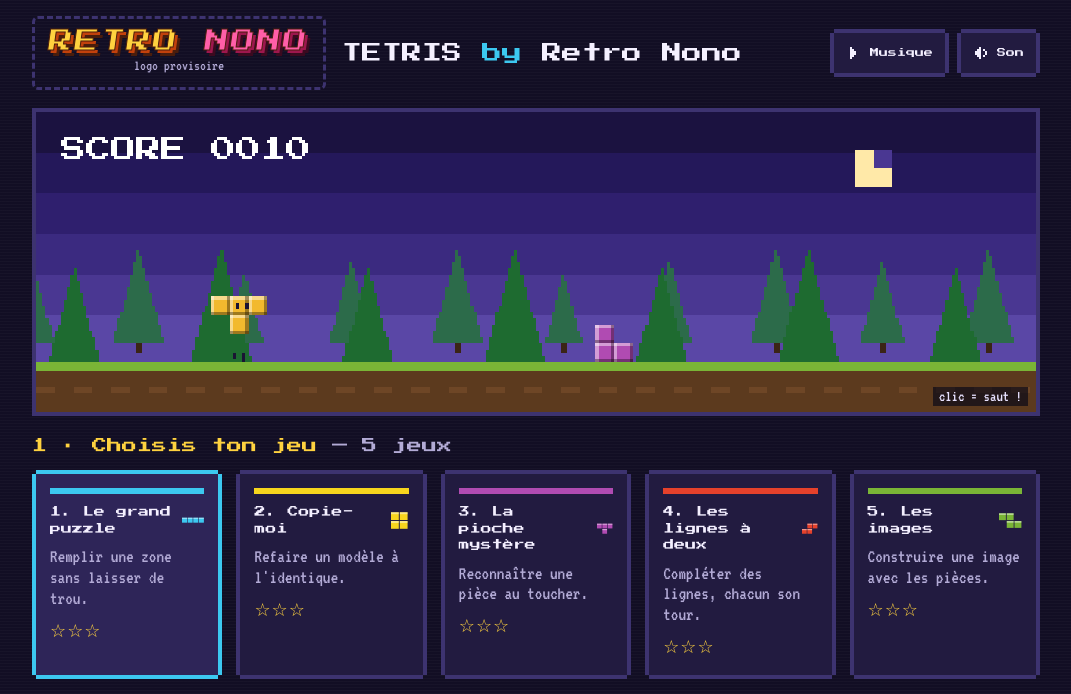
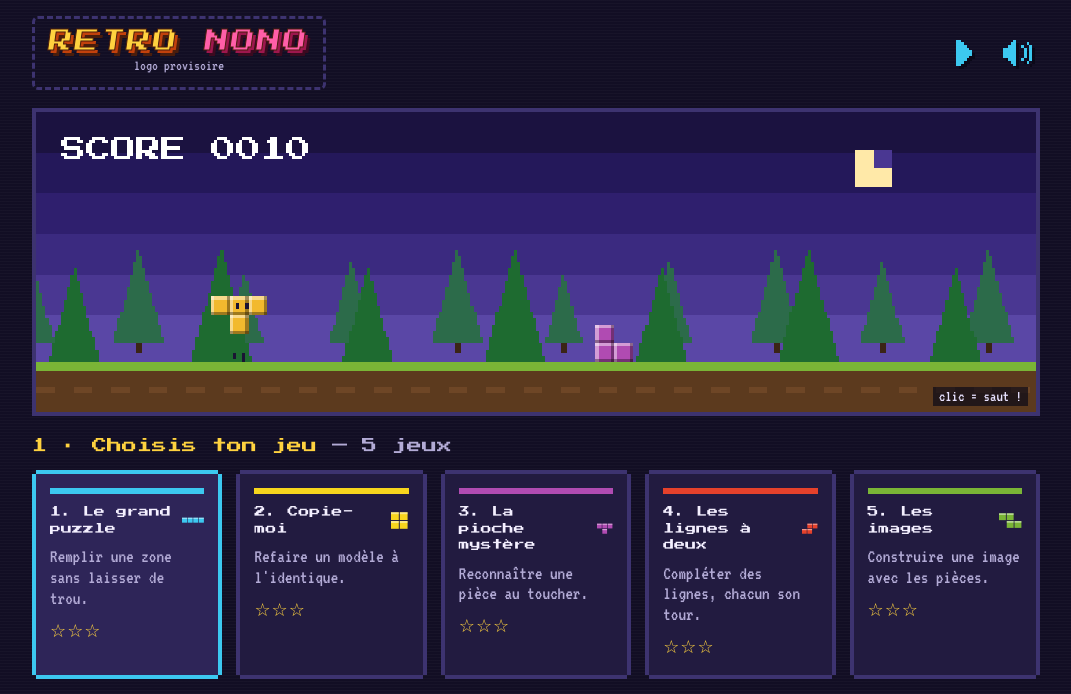
Before and after one commit to jbjdubois-spec/brick_game_rules, a plain HTML site: page index.html in a window 1280 px wide. Shown: the top 694 px of the page, without its empty margins (104-1175 px from the left). Drawn offline with Linux system fonts and the light colour scheme.

Commit message:
Retire le nom Tetris, icônes son rétro dans l'en-tête, bruitages liés à la lecture
Co-Authored-By: Claude Opus 5.5 <noreply@anthropic.com>
Claude-Session: https://claude.ai/code/session_01BVvAhacU37y7cHLHD38ULs

```diff
--- a/index.html
+++ b/index.html
@@ -3,8 +3,8 @@
 <head>
 <meta charset="utf-8">
 <meta name="viewport" content="width=device-width, initial-scale=1, viewport-fit=cover">
-<meta name="description" content="Tetris by Retro Nono : choisis ton jeu, ton niveau et ta mission pour le Tetris de l'École des Bois.">
-<title>Tetris by Retro Nono</title>
+<meta name="description" content="Retro Nono : choisis ton jeu, ton niveau et ta mission pour le jeu de briques de l'École des Bois.">
+<title>Retro Nono</title>
 <link rel="preconnect" href="https://fonts.googleapis.com">
 <link rel="stylesheet" href="https://fonts.googleapis.com/css2?family=Press+Start+2P&family=VT323&display=swap">
 <style>
@@ -22,20 +22,25 @@ body { color: var(--ink); font-family: var(--body); font-size: 22px; line-height
   background-image: repeating-linear-gradient(0deg, rgba(255,255,255,0.025) 0 1px, transparent 1px 3px); }
 .wrap { max-width: 1040px; margin: 0 auto; padding-inline: 16px; padding-block: 16px 40px; display: grid; gap: 18px; }
 
-header { display: flex; flex-wrap: wrap; align-items: center; gap: 14px 20px; justify-content: space-between; }
+header { display: flex; flex-wrap: nowrap; align-items: center; gap: 12px; justify-content: space-between; }
 .marque { display: flex; align-items: center; gap: 16px; flex-wrap: wrap; min-width: 0; }
-.logo { position: relative; padding: 10px 14px 12px; border: 3px dashed var(--line); border-radius: 6px; display: grid; gap: 4px; justify-items: center; }
+.logo { margin: 0; font-weight: 400; min-width: 0; position: relative; padding: 10px 14px 12px; border: 3px dashed var(--line); border-radius: 6px; display: grid; gap: 4px; justify-items: center; }
 .logo .mot { font-family: var(--pixel); font-size: clamp(16px, 3.4vw, 24px); line-height: 1; letter-spacing: 2px; transform: skewX(-8deg);
   color: var(--gold); text-shadow: 3px 3px 0 #C2410C, 6px 6px 0 #4A1D0C; -webkit-text-stroke: 1px #4A1D0C; }
 .logo .mot b { color: var(--pink); text-shadow: 3px 3px 0 #9D174D, 6px 6px 0 #3B0A1F; font-weight: 400; }
-.logo .prov { font-size: 15px; color: var(--muted); }
-h1 { margin: 0; font-family: var(--pixel); font-weight: 400; font-size: clamp(15px, 2.6vw, 20px); line-height: 1.5; text-wrap: balance; }
+.logo .prov { font-size: 15px; color: var(--muted); font-family: var(--body); }
+.logo .mot { display: block; }
+h1:not(.logo) { margin: 0; font-family: var(--pixel); font-weight: 400; font-size: clamp(15px, 2.6vw, 20px); line-height: 1.5; text-wrap: balance; }
 h1 span { color: var(--cyan); }
 .son { display: flex; align-items: center; gap: 8px; flex-wrap: wrap; }
-.son button.petit { display: inline-flex; align-items: center; gap: 8px; min-height: 40px; padding: 8px 12px; font-size: 9px; }
-.son .ico { width: 16px; height: 16px; display: block; image-rendering: pixelated; }
-.son button.petit[aria-pressed="true"]#musique { background: var(--gold); color: #2A1B00; }
-.son button.petit[aria-pressed="true"]#muet { background: #5A1F3A; color: #FFD0E4; }
+.son { gap: 4px; flex-wrap: nowrap; flex-shrink: 0; }
+.son button.icone { background: none; box-shadow: none; margin: 0; padding: 6px; min-width: 48px; min-height: 48px; display: grid; place-items: center;
+  color: var(--cyan); filter: drop-shadow(3px 3px 0 #0B0918); }
+.son button.icone:hover { background: none; color: #8FE3FA; }
+.son button.icone:focus-visible { outline: 3px solid var(--gold); outline-offset: 2px; }
+.son .ico { width: 32px; height: 32px; display: block; image-rendering: pixelated; shape-rendering: crispEdges; }
+#musique[aria-pressed="true"] { color: var(--gold); }
+#muet[aria-pressed="true"] { color: var(--pink); }
 
 button { font-family: var(--pixel); font-size: 11px; line-height: 1.4; color: var(--ink); background: var(--panel); border: 0; cursor: pointer;
   padding: 12px 14px; min-height: 44px; border-radius: 0;
@@ -119,6 +124,9 @@ footer { color: var(--muted); font-size: 18px; text-align: center; }
 
 /* ---------- téléphone ---------- */
 @media (max-width: 700px) {
+  .logo { padding: 8px 10px 10px; }
+  .logo .mot { font-size: 15px; letter-spacing: 1px; }
+  .logo .prov { font-size: 14px; }
   body { font-size: 22px; }
   .etape { gap: 14px; }
   .etape h2 { font-size: 16px; line-height: 1.6; border-bottom: 3px solid var(--line); padding-bottom: 8px; }
@@ -175,16 +183,10 @@ footer { color: var(--muted); font-size: 18px; text-align: center; }
 <body>
 <div class="wrap">
   <header>
-    <div class="marque">
-      <div class="logo" aria-label="Emplacement du logo Retro Nono">
-        <div class="mot">RETRO <b>NONO</b></div>
-        <div class="prov">logo provisoire</div>
-      </div>
-      <h1>TETRIS <span>by</span> Retro Nono</h1>
-    </div>
+    <h1 class="logo"><span class="mot">RETRO <b>NONO</b></span><span class="prov">logo provisoire</span></h1>
     <div class="son" role="group" aria-label="Son">
-      <button id="musique" class="petit" aria-pressed="false" aria-label="Lancer la musique"><span id="ico-musique"></span><span id="txt-musique">Musique</span></button>
-      <button id="muet" class="petit" aria-pressed="false" aria-label="Couper le son"><span id="ico-muet"></span><span id="txt-muet">Son</span></button>
+      <button id="musique" class="icone" aria-pressed="false" aria-label="Lancer la musique et les bruitages" title="Musique"><span id="ico-musique"></span></button>
+      <button id="muet" class="icone" aria-pressed="false" aria-label="Couper le son" title="Son"><span id="ico-muet"></span></button>
     </div>
   </header>
 
@@ -451,17 +453,15 @@ footer { color: var(--muted); font-size: 18px; text-align: center; }
   const sequence = []; { let t = 0; MELODIE.forEach(([n, d]) => { sequence.push({ t, n, d }); t += d; }); }
   const LONG = 64;      // 8 mesures de 8 croches
   const ICO = {
-    play: '<svg class="ico" viewBox="0 0 8 8" aria-hidden="true"><path d="M2 1h1v6H2zM3 2h1v4H3zM4 3h1v2H4z" fill="currentColor"/></svg>',
-    pause: '<svg class="ico" viewBox="0 0 8 8" aria-hidden="true"><path d="M2 1h1v6H2zM5 1h1v6H5z" fill="currentColor"/></svg>',
-    son: '<svg class="ico" viewBox="0 0 8 8" aria-hidden="true"><path d="M1 3h1v2H1zM2 2h1v4H2zM3 1h1v6H3zM5 2h1v1H5zM6 3h1v2H6zM5 5h1v1H5z" fill="currentColor"/></svg>',
-    muet: '<svg class="ico" viewBox="0 0 8 8" aria-hidden="true"><path d="M1 3h1v2H1zM2 2h1v4H2zM3 1h1v6H3zM5 2h1v1H5zM7 2h1v1H7zM6 3h1v2H6zM5 5h1v1H5zM7 5h1v1H7z" fill="currentColor"/></svg>'
+    play: '<svg class="ico" viewBox="0 0 12 12" aria-hidden="true"><path d="M3 1h2v1h1v1h1v1h1v1h1v2H8v1H7v1H6v1H5v1H3z" fill="currentColor"/></svg>',
+    pause: '<svg class="ico" viewBox="0 0 12 12" aria-hidden="true"><path d="M2 1h3v10H2zM7 1h3v10H7z" fill="currentColor"/></svg>',
+    son: '<svg class="ico" viewBox="0 0 12 12" aria-hidden="true"><path d="M1 4h2v4H1zM3 3h1v6H3zM4 2h1v8H4zM5 1h1v10H5zM8 3h1v1H8zM9 4h1v4H9zM8 8h1v1H8zM10 2h1v1h-1zM11 3h1v6h-1zM10 9h1v1h-1z" fill="currentColor"/></svg>',
+    muet: '<svg class="ico" viewBox="0 0 12 12" aria-hidden="true"><path d="M1 4h2v4H1zM3 3h1v6H3zM4 2h1v8H4zM5 1h1v10H5zM7 4h1v1H7zM8 5h1v1H8zM9 6h1v1H9zM10 7h1v1h-1zM10 4h1v1h-1zM9 5h1v1H9zM8 6h1v1H8zM7 7h1v1H7z" fill="currentColor"/></svg>'
   };
   function majBoutonsSon() {
     $("ico-musique").innerHTML = joue ? ICO.pause : ICO.play;
-    $("txt-musique").textContent = joue ? "Pause" : "Musique";
-    $("musique").setAttribute("aria-pressed", String(joue)); $("musique").setAttribute("aria-label", joue ? "Mettre la musique en pause" : "Lancer la musique");
+    $("musique").setAttribute("aria-pressed", String(joue)); $("musique").setAttribute("aria-label", joue ? "Pause : musique et bruitages arrêtés" : "Lancer la musique et les bruitages");
     $("ico-muet").innerHTML = muet ? ICO.muet : ICO.son;
-    $("txt-muet").textContent = muet ? "Son coupé" : "Son";
     $("muet").setAttribute("aria-pressed", String(muet)); $("muet").setAttribute("aria-label", muet ? "Remettre le son" : "Couper le son");
   }
   // iPhone : le son Web Audio est coupé par l'interrupteur silencieux, sauf si un élément <audio> joue.
@@ -525,8 +525,8 @@ footer { color: var(--muted); font-size: 18px; text-align: center; }
   $("musique").addEventListener("click", () => joue ? arreter() : lancer());
   $("muet").addEventListener("click", () => { muet = !muet; if (ctx) reglerVolume(); majBoutonsSon(); });   // coupe musique ET bruitages
   majBoutonsSon();
-  function bip(f) { if (!ctx || muet) return; voix("square", f, ctx.currentTime, 0.07, 0.12); }
-  function fanfare() { deverrouiller(); if (muet) return; const t = ctx.currentTime;
+  function bip(f) { if (!ctx || muet || !joue) return; voix("square", f, ctx.currentTime, 0.07, 0.12); }
+  function fanfare() { deverrouiller(); if (muet || !joue) return; const t = ctx.currentTime;
     ["C5", "E5", "G5", "C6"].forEach((n, i) => voix("square", NOTE(n), t + i * 0.09, i === 3 ? 0.35 : 0.09, 0.16)); }
 
   // ---------------- bandeau animé (canvas en pixels) ----------------
```
